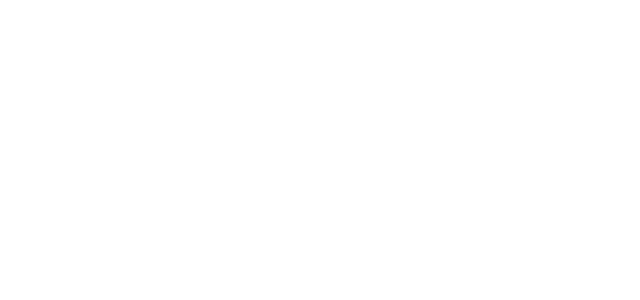
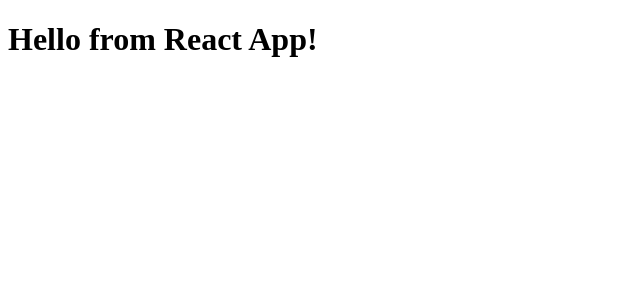
Before and after one commit to hungdhv97/english-vocab-trainer, a React (Vite) app in the folder frontend/: page / in a window 1280 px wide. Before the commit this address had no page. Shown: the top 300 px of the page, without its empty margins (0-640 px from the left). Built offline with nearby package versions, Linux system fonts and the light colour scheme.

Commit message:
Revert: Frontend debugging changes and Dockerfile update

```diff
--- a/frontend/src/App.tsx
+++ b/frontend/src/App.tsx
@@ -1,20 +1,8 @@
-import { ThemeProvider } from "@/components/theme-provider"
-import { Routes, Route, BrowserRouter } from "react-router-dom";
-import Words from "@/pages/Words";
-import TodayReview from "@/pages/TodayReview";
-import History from "@/pages/History";
-
 function App() {
   return (
-    <ThemeProvider defaultTheme="dark" storageKey="vite-ui-theme">
-      <BrowserRouter>
-        <Routes>
-          <Route path="/words" element={<Words />} />
-          <Route path="/today-review" element={<TodayReview />} />
-          <Route path="/history" element={<History />} />
-        </Routes>
-      </BrowserRouter>
-    </ThemeProvider>
+    <div>
+      <h1>Hello from React App!</h1>
+    </div>
   )
 }
 
--- a/frontend/src/components/theme-provider.tsx
+++ b/frontend/src/components/theme-provider.tsx
@@ -1,5 +1,7 @@
 import { useEffect, useState } from "react"
-import { ThemeProviderContext, Theme } from "../contexts/theme-context"
+import { ThemeProviderContext } from "../contexts/theme-context"
+
+type Theme = "dark" | "light" | "system"
 
 type ThemeProviderProps = {
   children: React.ReactNode
```
Also changed, not shown: 1 other file (tests, documents, lock files or other folders).
